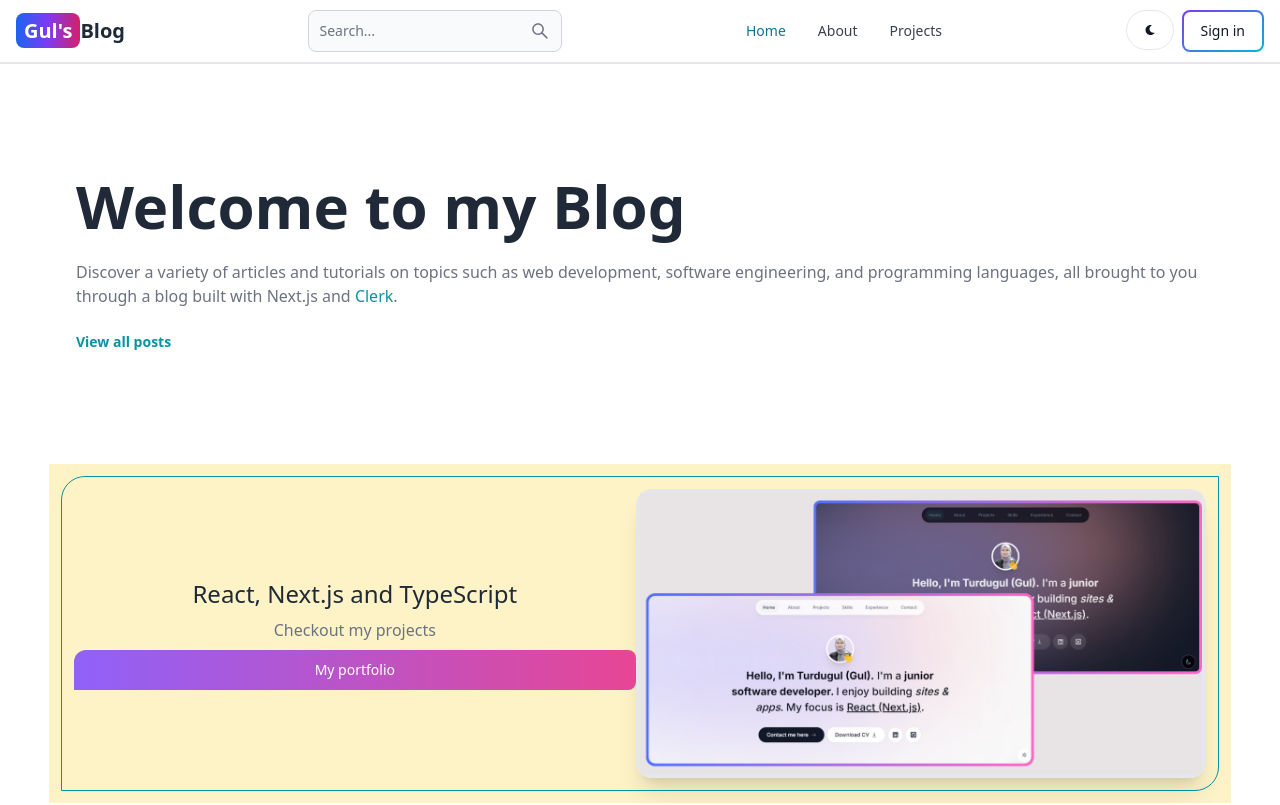
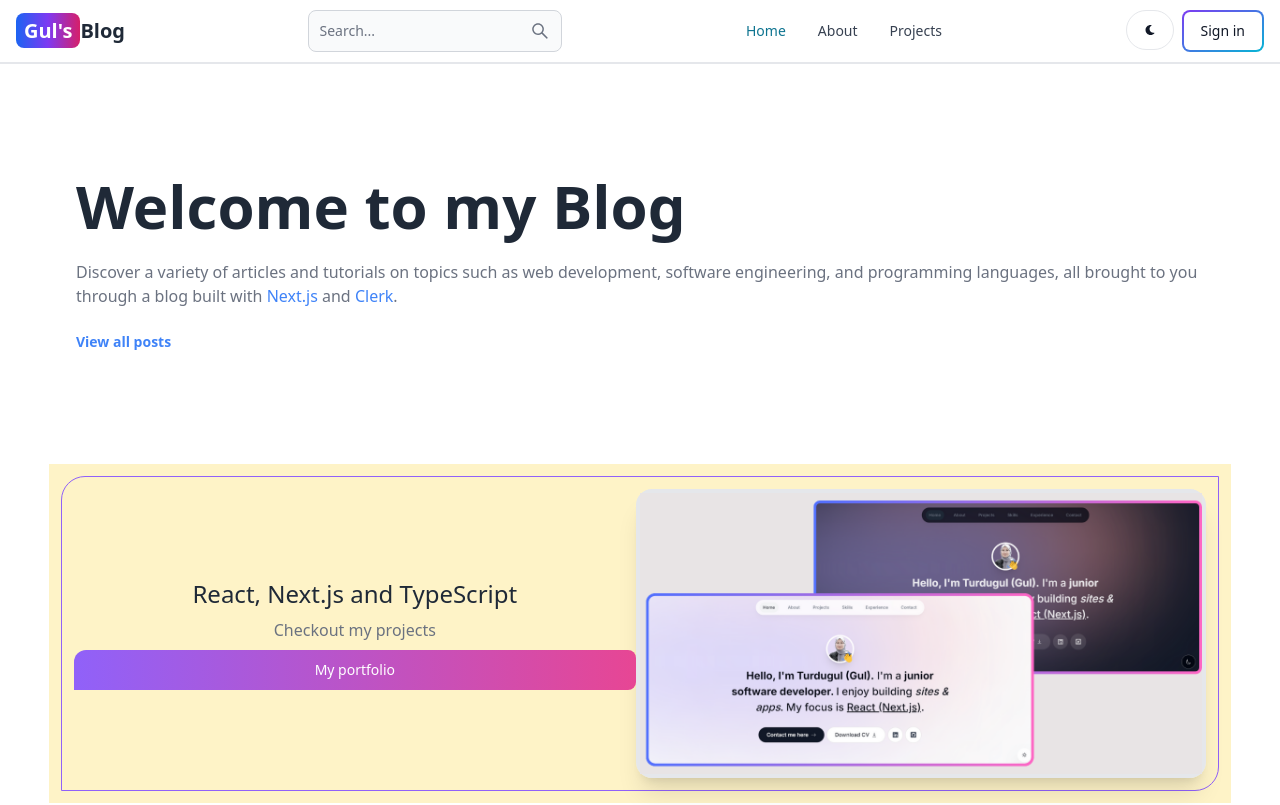
Before and after one commit to Turdugul/my-blog-next.js, a Next.js app: page / in a window 1280 px wide. Shown: the top 805 px of the page. Built offline with nearby package versions, Linux system fonts and the light colour scheme; no server answers.

Commit message:
next.js link

```diff
--- a/src/app/about/page.jsx
+++ b/src/app/about/page.jsx
@@ -24,11 +24,18 @@ export default function About() {
               </p>
 
               <p>
-                This website is created using Next.js and{' '}
+                This website is created using
+                <a
+                  href='https://nextjs.org/docs'
+                  target='_blank'
+                  className='text-blue-500 hover:underline'
+                >{' '}
+                  Next.js
+                </a> {' '}and{' '}
                 <a
                   href='https://go.clerk.com/fgJHKlt'
                   target='_blank'
-                  className='text-teal-500 hover:underline'
+                  className='text-blue-500 hover:underline'
                 >
                   Clerk
                 </a>
--- a/src/app/components/CallToAction.jsx
+++ b/src/app/components/CallToAction.jsx
@@ -3,7 +3,7 @@ import Image from 'next/image';
 
 export default function CallToAction() {
   return (
-    <div className='flex flex-col sm:flex-row p-3 border border-teal-500 justify-center items-center rounded-tl-3xl rounded-br-3xl text-center'>
+    <div className='flex flex-col sm:flex-row p-3 border border-purple-500 justify-center items-center rounded-tl-3xl rounded-br-3xl text-center'>
         <div className="flex-1 justify-center flex flex-col">
             <h2 className='text-2xl'>
               React, Next.js and TypeScript
--- a/src/app/page.js
+++ b/src/app/page.js
@@ -21,11 +21,17 @@ export default async function Home() {
         <p className='text-gray-500 text-sm sm:text-base'>
           Discover a variety of articles and tutorials on topics such as web
           development, software engineering, and programming languages, all
-          brought to you through a blog built with Next.js and{' '}
+          brought to you through a blog built with  <a
+                  href='https://nextjs.org/docs'
+                  target='_blank'
+                  className='text-blue-500 hover:underline'
+                >{' '}
+                  Next.js
+                </a> {' '}and{' '}
                 <a
                   href='https://go.clerk.com/fgJHKlt'
-            className='text-teal-500 hover:underline'
                   target='_blank'
+                  className='text-blue-500 hover:underline'
                 >
                   Clerk
                 </a>
@@ -33,7 +39,7 @@ export default async function Home() {
         </p>
         <Link
           href='/search'
-          className='text-xs sm:text-sm text-teal-500 font-bold hover:underline'
+          className='text-xs sm:text-sm text-blue-500 font-bold hover:underline'
         >
           View all posts
         </Link>
@@ -45,7 +51,7 @@ export default async function Home() {
         <RecentPosts limit={9} />
         <Link
           href={'/search?category=null'}
-          className='text-lg text-teal-500 hover:underline text-center'
+          className='text-lg text-blue-500 hover:underline text-center'
         >
           View all posts
         </Link>
```
Lines whose indentation alone changed are shown as unchanged.
